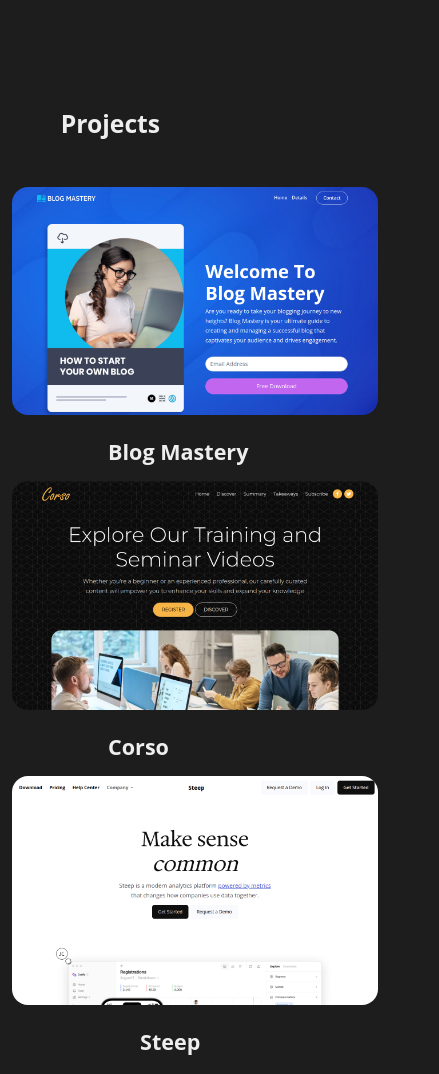
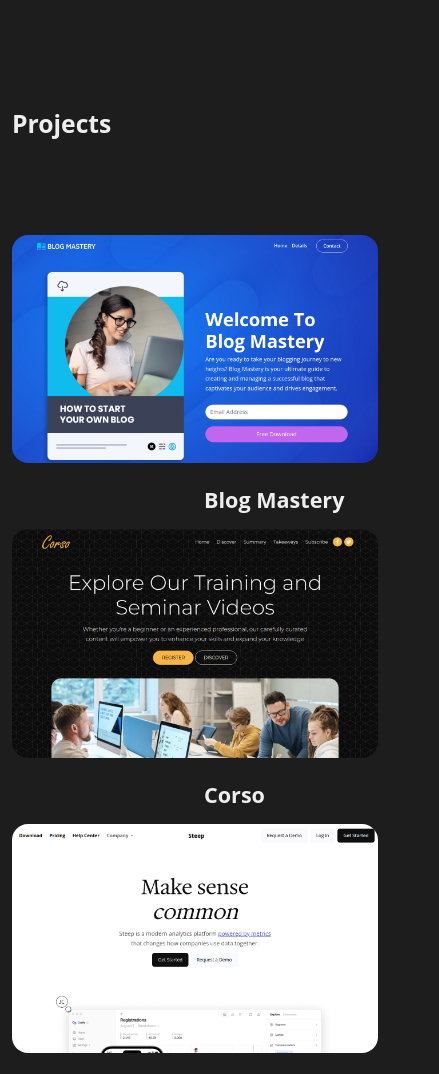
Before and after one commit to tiubarore/dev-portfolio, a website: page project.html in a window 390 px wide. Shown: the part 59-1133 px from the top of the page, 439 px wide, since content can reach past the window. Drawn offline with nearby package versions, Linux system fonts and the light colour scheme.

Commit message:
edited html

```diff
--- a/project.html
+++ b/project.html
@@ -56,8 +56,10 @@
     <header>
       <div class="container mt-6">
         <div class="row d-flex justify-content-center align-content-center">
-          <div class="col-md-6 offset-3">
-            <h1 class="fs-2 text-light mb-5">Projects</h1>
+          <div class="col-md-6 offset-md-3">
+            <div class="text-container">
+              <h1 class="fs-2 text-light mb-6">Projects</h1>
+            </div>
           </div>
         </div>
         <div class="row">
@@ -74,19 +76,29 @@
                 />
               </a>
 
-              <h1 class="fs-4 text-light ms-6 mt-4">Blog Mastery</h1>
+              <h1 class="fs-4 text-light ms-md-6 ms-8 mt-4">Blog Mastery</h1>
             </div>
           </div>
           <div class="col-md-4">
             <div class="image-container">
-              <img src="images/corso.png" class="img-fluid rounded-4" alt="" />
-              <h1 class="fs-4 text-light ms-6 mt-4">Corso</h1>
+              <a href="https://corso-website-sand.vercel.app/" target="_blank"
+                ><img src="images/corso.png" class="img-fluid rounded-4" alt=""
+              /></a>
+
+              <h1 class="fs-4 text-light ms-md-6 ms-8 mt-4">Corso</h1>
             </div>
           </div>
           <div class="col-md-4">
             <div class="image-container">
-              <img src="images/steep.png" class="img-fluid rounded-4" alt="" />
-              <h1 class="fs-4 text-light ms-7 mt-4">Steep</h1>
+              <a href="https://steep-landing-page.vercel.app/" target="_blank">
+                <img
+                  src="images/steep.png"
+                  class="img-fluid rounded-4"
+                  alt=""
+                />
+              </a>
+
+              <h1 class="fs-4 text-light ms-md-6 ms-8 mt-4">Steep</h1>
             </div>
           </div>
         </div>
```
Also changed, not shown: index.html (+11 -5 lines).
